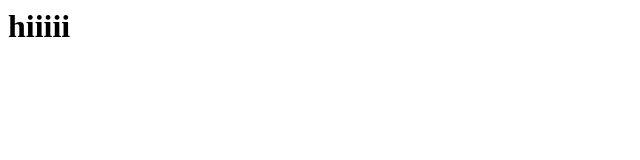
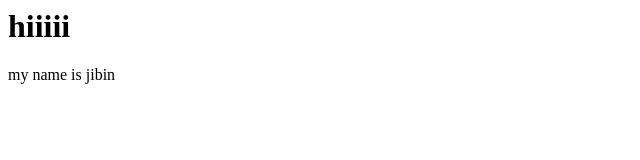
Before and after one commit to Jibin6114/sampleprojects, a plain HTML site: page index.html in a window 1280 px wide. Shown: the whole page, without its empty margins (0-640 px from the left). Drawn offline with Linux system fonts and the light colour scheme.

Commit message:
added some message

```diff
--- a/index.html
+++ b/index.html
@@ -3,5 +3,6 @@
 </head>
 <body>
 <h1>hiiiii</h1>
+<p>my name is jibin</p>
 </body>
 </html>
```
